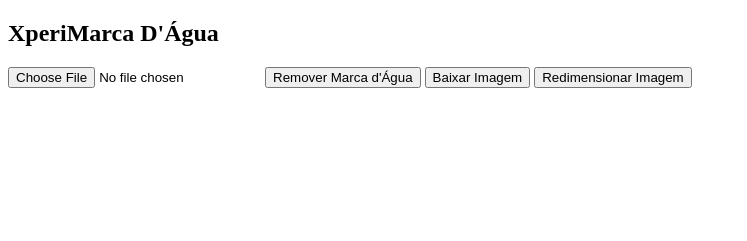
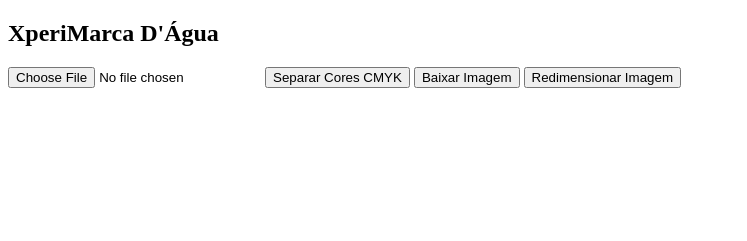
Before and after one commit to rtoram/marcadagua, a plain HTML site: page index.html in a window 1280 px wide. Shown: the whole page, without its empty margins (0-747 px from the left). Drawn offline with Linux system fonts and the light colour scheme.

Commit message:
Update index.html

```diff
--- a/index.html
+++ b/index.html
@@ -10,7 +10,7 @@
     <div class="sidebar">
         <h2>XperiMarca D'Água</h2>
         <input type="file" id="imageUpload" accept="image/*">
-        <button id="removeWatermarkBtn">Remover Marca d'Água</button>
+        <button id="separateColorsBtn">Separar Cores CMYK</button>
         <button id="downloadImageBtn">Baixar Imagem</button>
         <button id="resizeImageBtn">Redimensionar Imagem</button>
         <div id="resizeOptions" style="display:none;">
```
